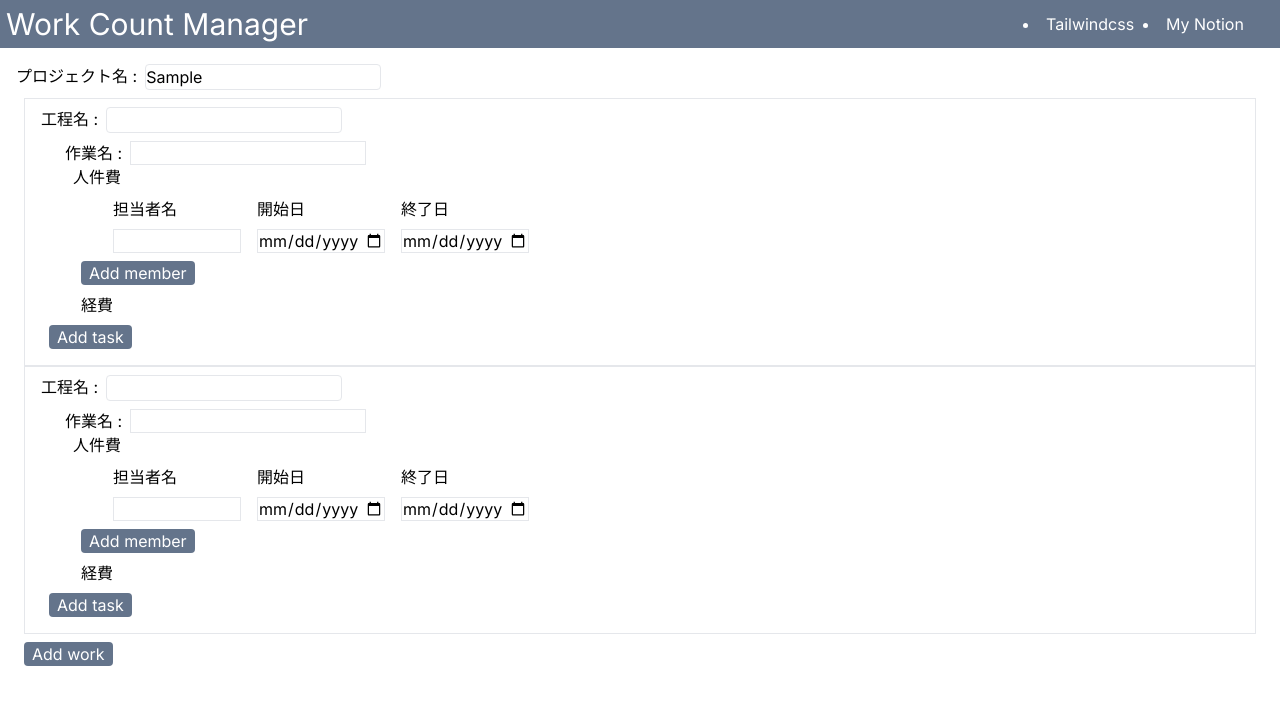
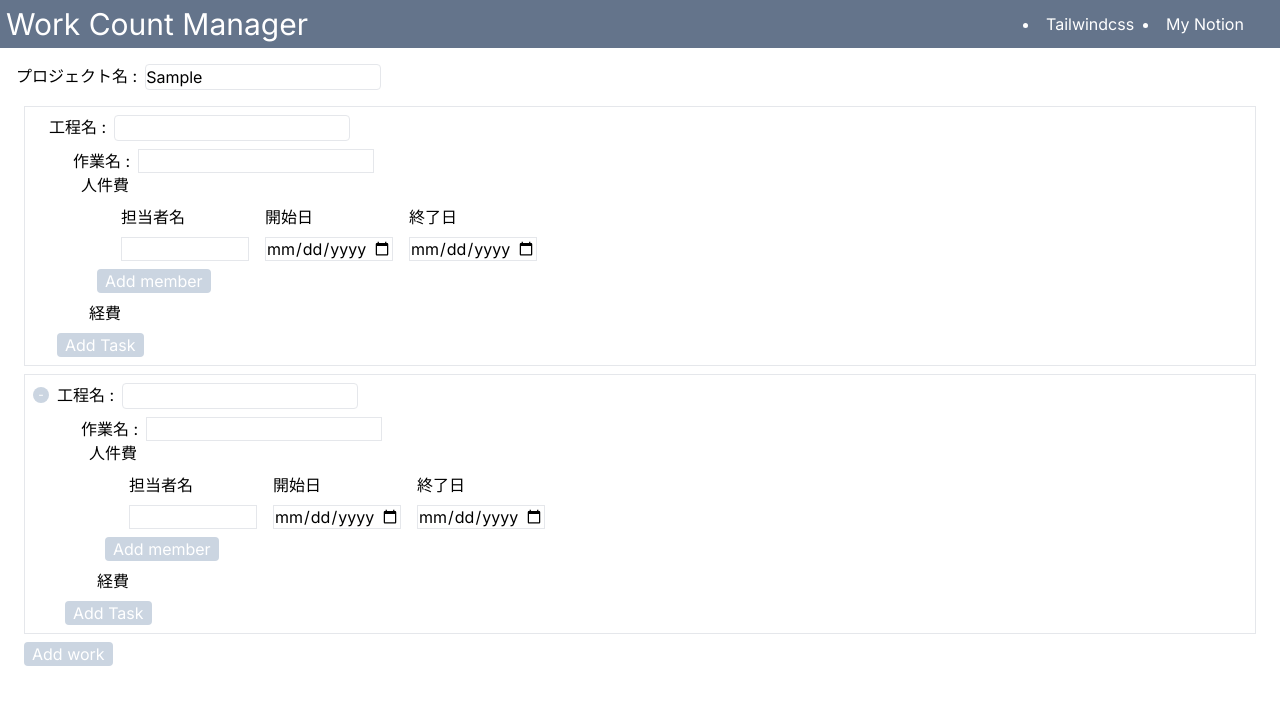
Before and after one commit to shunya-sasaki/work-count-manager-frontend, a Next.js app: page / in a window 1280 px wide. Both pictures are taken after typing "Sample", "Sample", "Sample", "Sample", "2020-01-15", "2020-01-15" into the empty fields and a click on the button "Add work". Shown: the top 704 px of the page. Built offline with nearby package versions, Linux system fonts and the light colour scheme.

Commit message:
Implement button to delete work

```diff
--- /dev/null
+++ b/src/app/components/buttons/addButton.tsx
@@ -0,0 +1,18 @@
+interface InterfaceAddButton {
+    onClick : () => void;
+    label: string;
+}
+
+export const AddButton = (props: InterfaceAddButton) => {
+    const { onClick, label } = props;
+
+    return (
+        <button
+            onClick={onClick}
+            className="ml-2 px-2 my-2 rounded text-white bg-slate-300 hover:bg-slate-500"
+        >
+            {label}
+        </button>
+    )
+
+}
--- a/src/app/components/projectMenu.tsx
+++ b/src/app/components/projectMenu.tsx
@@ -2,6 +2,8 @@
 import { useState } from "react";
 import { useMemo } from "react";
 import { WorkMenu } from "./workMenu";
+import { DeleteButton } from "./buttons/deleteButton";
+import { AddButton } from "./buttons/addButton";
 
 export const ProjectMenu = () => {
     const [name, setName] = useState<string>("");
@@ -21,6 +23,16 @@ export const ProjectMenu = () => {
         setWorks(newWorks);
     };
 
+    const deleteWork = (index: number) => {
+        if (nWork > 1) {
+            const newWorks = [...works];
+            newWorks.splice(index, 1);
+            setNWork((prev) => prev - 1);
+            setWorks(newWorks);
+        } else {
+            console.log("Cannot delete the last work.");
+        }
+    };
     return (
         <div className="px-4 py-4">
             <div className="flex">
@@ -34,15 +46,33 @@ export const ProjectMenu = () => {
             </div>
             <div className="px-2 pt-2">
                 {works.map((work, index) => {
-                    return <div key={`${name}-${index}`}>{work}</div>;
+                    if (index > 0) {
+                        return (
+                            <div
+                                key={`${name}-${index}`}
+                                className="px-2 flex mt-2 pt-2 border"
+                            >
+                                <DeleteButton
+                                    onClick={deleteWork}
+                                    index={index}
+                                />
+                                <div>{work}</div>
+                            </div>
+                        );
+                    } else {
+                        return (
+                            <div
+                                key={`${name}-${index}`}
+                                className="flex mt-2 pt-2 border"
+                            >
+                                <div className="ml-4"></div>
+                                <div>{work}</div>
+                            </div>
+                        );
+                    }
                 })}
             </div>
-            <button
-            onClick={addWork}
-            className="ml-2 px-2 my-2 rounded text-white bg-slate-500"
-            >
-                Add work
-            </button>
+            <AddButton onClick={addWork} label="Add work" />
         </div>
     );
 };
--- a/src/app/components/taskMenu.tsx
+++ b/src/app/components/taskMenu.tsx
@@ -5,6 +5,7 @@ import { useCallback } from "react";
 import { useMemo } from "react";
 import { MemberMenu } from "./memberMenu";
 import { DeleteButton } from "./buttons/deleteButton";
+import { AddButton } from "./buttons/addButton";
 
 export const TaskMenu = () => {
     const [nMember, setNMember] = useState<number>(1);
@@ -91,12 +92,7 @@ export const TaskMenu = () => {
                             );
                         }
                     })}
-                    <button
-                        onClick={addMember}
-                        className="px-2 my-2 rounded text-white bg-slate-500"
-                    >
-                        Add member
-                    </button>
+                    <AddButton onClick={addMember} label="Add member"/>
                 </div>
                 <div className="px-2">経費</div>
             </div>
--- a/src/app/components/workMenu.tsx
+++ b/src/app/components/workMenu.tsx
@@ -3,6 +3,7 @@ import { useState } from "react";
 import { useMemo } from "react";
 import { TaskMenu } from "./taskMenu";
 import { DeleteButton } from "./buttons/deleteButton";
+import { AddButton } from "./buttons/addButton";
 
 export const WorkMenu = () => {
     const [name, setName] = useState<string>("");
@@ -30,7 +31,7 @@ export const WorkMenu = () => {
     };
 
     return (
-        <div className="px-4 py-2 border">
+        <div className="px-2">
             <div className="flex">
                 <div>工程名 : </div>
                 <input
@@ -57,12 +58,7 @@ export const WorkMenu = () => {
                     );
                 }
             })}
-            <button
-                onClick={addTask}
-                className="ml-2 px-2 my-2 rounded text-white bg-slate-500"
-            >
-                Add task
-            </button>
+            <AddButton onClick={addTask} label="Add Task" />
         </div>
     );
 };
```
